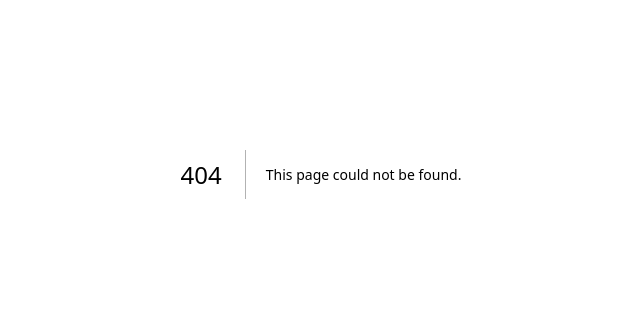
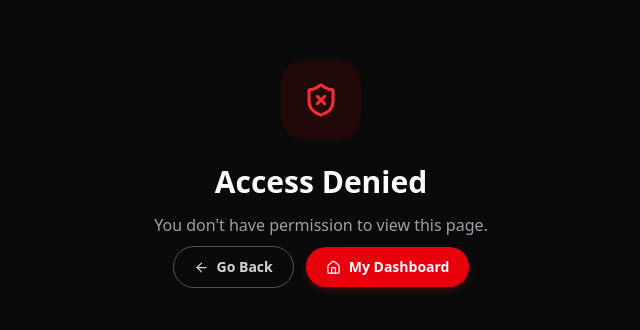
Before and after one commit to tanzid-48/blood-aid-client, a Next.js app: page /unauthorized in a window 1280 px wide. Before the commit this address had no page. Shown: the part 226-556 px from the top of the page, without its empty margins (319-959 px from the left). Built offline with nearby package versions, Linux system fonts and the light colour scheme.

Commit message:
feat(auth): add useRequireRole hook, unauthorized page, role-based layout protection

```diff
--- a/src/app/admin/layout.jsx
+++ b/src/app/admin/layout.jsx
@@ -1,25 +1,13 @@
 "use client";
 
-import { useState, useEffect } from "react";
-import { useRouter } from "next/navigation";
-import { useSession } from "@/lib/auth-client";
+import { useState } from "react";
+import { useRequireRole } from "@/hooks/useRequireRole";
 import AdminSidebar from "@/components/admin/AdminSidebar";
 import AdminHeader from "@/components/admin/AdminHeader";
 
 export default function AdminLayout({ children }) {
-
   const [sidebarOpen, setSidebarOpen] = useState(false);
-  const { data: session, isPending } = useSession();
-  const router = useRouter();
-
-  useEffect(() => {
-    if (!isPending && !session) {
-      router.push("/auth/login?from=/admin");
-    }
-    if (!isPending && session && session.user?.role !== "admin") {
-      router.push("/dashboard");
-    }
-  }, [session, isPending, router]);
+  const { isPending, isAuthorized } = useRequireRole(["admin"]);
 
   if (isPending) {
     return (
@@ -31,7 +19,7 @@ export default function AdminLayout({ children }) {
     );
   }
 
-  if (!session || session.user?.role !== "admin") return null;
+  if (!isAuthorized) return null;
 
   return (
     <div className="min-h-screen bg-zinc-50 dark:bg-[#0a0a0a] flex">
--- a/src/app/dashboard/layout.jsx
+++ b/src/app/dashboard/layout.jsx
@@ -1,15 +1,32 @@
 "use client";
 
 import { useState } from "react";
+import { useRequireRole } from "@/hooks/useRequireRole";
 import DashboardSidebar from "@/components/dashboard/DashboardSidebar";
 import DashboardHeader from "@/components/dashboard/DashboardHeader";
 
 export default function DashboardLayout({ children }) {
   const [sidebarOpen, setSidebarOpen] = useState(false);
+  const { isPending, isAuthorized } = useRequireRole([
+    "user",
+    "volunteer",
+    "admin",
+  ]);
+
+  if (isPending) {
+    return (
+      <div className="min-h-screen bg-zinc-50 dark:bg-[#0a0a0a] flex items-center justify-center">
+        <div className="h-10 w-10 rounded-xl bg-red-600 animate-pulse flex items-center justify-center">
+          <span className="text-white text-lg">🩸</span>
+        </div>
+      </div>
+    );
+  }
+
+  if (!isAuthorized) return null;
 
   return (
     <div className="min-h-screen bg-zinc-50 dark:bg-[#0a0a0a] flex">
-      {/* Sidebar — desktop always visible, mobile controlled */}
       <DashboardSidebar
         open={sidebarOpen}
         onClose={() => setSidebarOpen(false)}
--- /dev/null
+++ b/src/app/unauthorized/page.jsx
@@ -0,0 +1,7 @@
+import UnauthorizedPage from "@/components/shared/UnauthorizedPage";
+
+export const metadata = { title: "Access Denied" };
+
+export default function Page() {
+  return <UnauthorizedPage />;
+}
--- /dev/null
+++ b/src/components/shared/UnauthorizedPage.jsx
@@ -0,0 +1,57 @@
+"use client";
+
+import Link from "next/link";
+import { motion } from "framer-motion";
+import { ShieldX, ArrowLeft, Home } from "lucide-react";
+
+export default function UnauthorizedPage({ requiredRole }) {
+  return (
+    <div className="min-h-screen bg-zinc-50 dark:bg-[#0a0a0a] flex items-center justify-center px-4">
+      <motion.div
+        initial={{ opacity: 0, y: 24 }}
+        animate={{ opacity: 1, y: 0 }}
+        transition={{ duration: 0.4 }}
+        className="text-center max-w-md"
+      >
+        {/* Icon */}
+        <div className="flex justify-center mb-6">
+          <div className="h-20 w-20 rounded-3xl bg-red-100 dark:bg-red-950/40 flex items-center justify-center">
+            <ShieldX size={36} className="text-red-600 dark:text-red-500" />
+          </div>
+        </div>
+
+        {/* Text */}
+        <h1 className="text-3xl font-extrabold text-zinc-900 dark:text-white mb-3">
+          Access Denied
+        </h1>
+        <p className="text-zinc-500 dark:text-zinc-400 mb-2 leading-relaxed">
+          You don&apos;t have permission to view this page.
+        </p>
+        {requiredRole && (
+          <p className="text-sm text-zinc-400 dark:text-zinc-500 mb-8">
+            Required role:{" "}
+            <span className="font-bold text-red-600 dark:text-red-400 uppercase">
+              {requiredRole}
+            </span>
+          </p>
+        )}
+
+        {/* Actions */}
+        <div className="flex flex-col sm:flex-row items-center justify-center gap-3">
+          <button
+            onClick={() => window.history.back()}
+            className="flex items-center gap-2 px-5 py-2.5 rounded-full border border-zinc-300 dark:border-zinc-600 text-sm font-semibold text-zinc-700 dark:text-zinc-300 hover:bg-zinc-100 dark:hover:bg-zinc-800 transition-all"
+          >
+            <ArrowLeft size={15} /> Go Back
+          </button>
+          <Link
+            href="/dashboard"
+            className="flex items-center gap-2 px-5 py-2.5 rounded-full bg-red-600 hover:bg-red-500 text-white text-sm font-bold transition-all shadow-md shadow-red-600/20"
+          >
+            <Home size={15} /> My Dashboard
+          </Link>
+        </div>
+      </motion.div>
+    </div>
+  );
+}
--- /dev/null
+++ b/src/hooks/useRequireRole.js
@@ -0,0 +1,33 @@
+"use client";
+
+import { useEffect } from "react";
+import { useRouter } from "next/navigation";
+import { useSession } from "@/lib/auth-client";
+
+export function useRequireRole(allowedRoles = []) {
+  const { data: session, isPending } = useSession();
+  const router = useRouter();
+
+  useEffect(() => {
+    if (isPending) return;
+
+    // Not logged in → login page
+    if (!session) {
+      router.push("/auth/login?from=" + window.location.pathname);
+      return;
+    }
+
+    // Wrong role → unauthorized
+    const role = session.user?.role;
+    if (!allowedRoles.includes(role)) {
+      router.push("/unauthorized");
+    }
+  }, [session, isPending, router, allowedRoles]);
+
+  return {
+    user: session?.user,
+    isPending,
+    isAuthorized:
+      !isPending && session && allowedRoles.includes(session.user?.role),
+  };
+}
```
